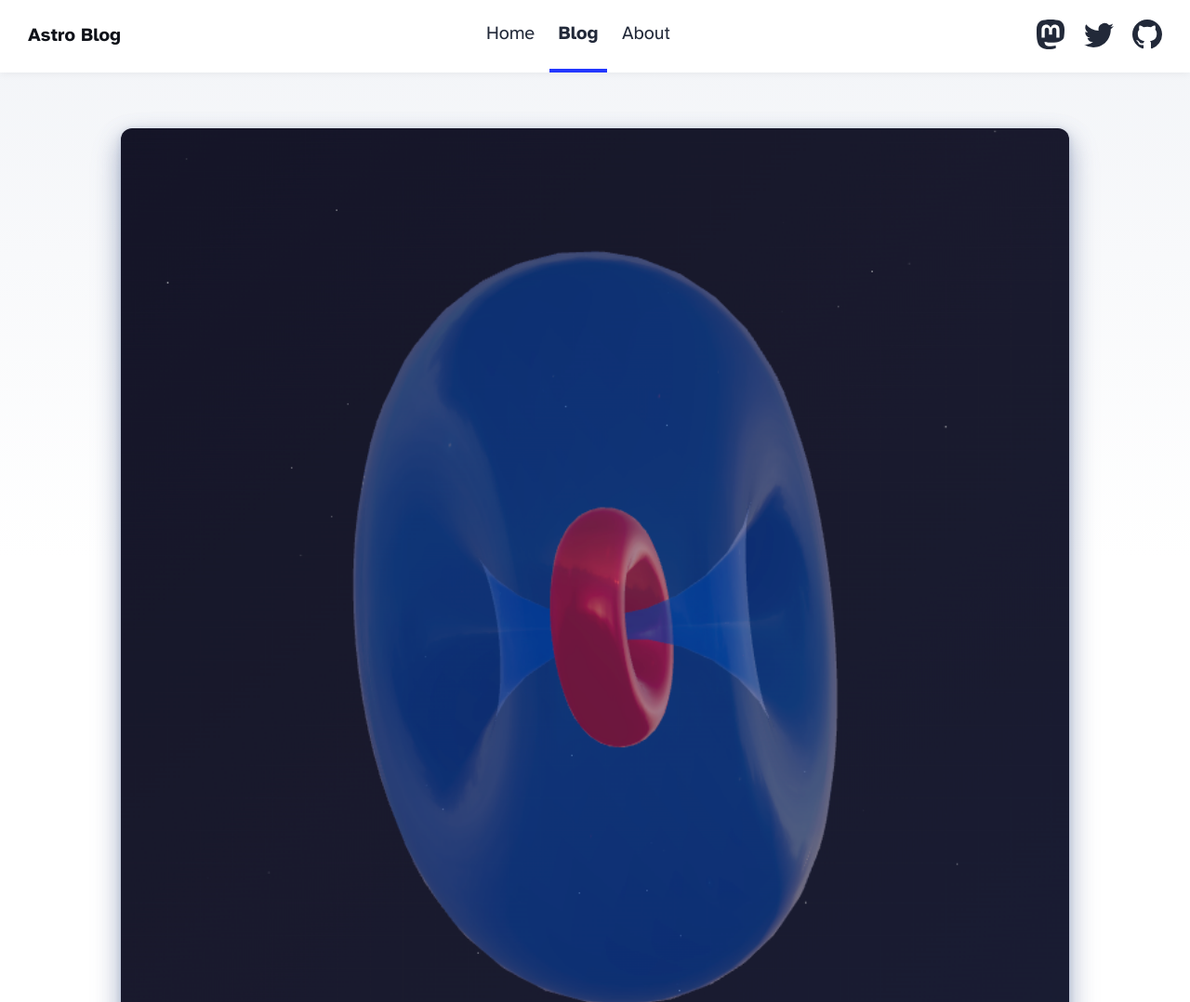
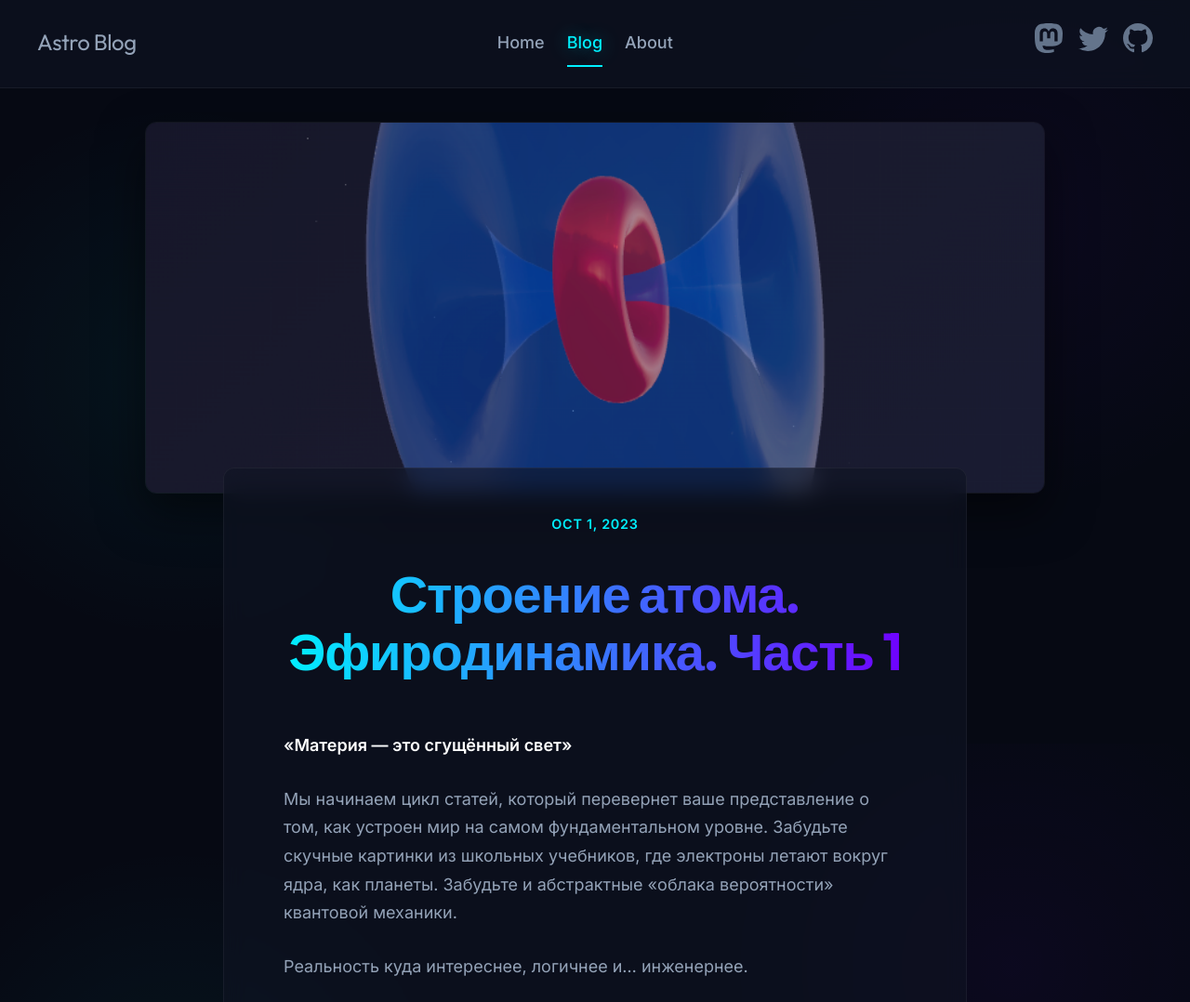
Before and after one commit to premananda108/ether-blog, an Astro site: page /blog/atom-structure-part-1 in a window 1280 px wide. Shown: the top 1078 px of the page at 93% size. Built offline with nearby package versions, Linux system fonts and the light colour scheme; Astro itself is replaced by a stand-in of ours.

Commit message:
дизайн

```diff
--- a/src/components/BaseHead.astro
+++ b/src/components/BaseHead.astro
@@ -32,8 +32,9 @@
 <meta name="generator" content={Astro.generator} />
 
 <!-- Font preloads -->
-<link rel="preload" href="/fonts/atkinson-regular.woff" as="font" type="font/woff" crossorigin />
-<link rel="preload" href="/fonts/atkinson-bold.woff" as="font" type="font/woff" crossorigin />
+<link rel="preconnect" href="https://fonts.googleapis.com">
+<link rel="preconnect" href="https://fonts.gstatic.com" crossorigin>
+<link href="https://fonts.googleapis.com/css2?family=Inter:wght@400;500;600&family=Outfit:wght@400;600;700;800&display=swap" rel="stylesheet">
 
 <!-- Canonical URL -->
 <link rel="canonical" href={canonicalURL} />
--- a/src/components/Header.astro
+++ b/src/components/Header.astro
@@ -45,41 +45,71 @@
 <style>
 	header {
 		margin: 0;
-		padding: 0 1em;
-		background: white;
-		box-shadow: 0 2px 8px rgba(var(--black), 5%);
+		padding: 1rem 2rem;
+		background: var(--bg-surface);
+		backdrop-filter: var(--glass-blur);
+		-webkit-backdrop-filter: var(--glass-blur);
+		border-bottom: var(--glass-border);
+		position: sticky;
+		top: 0;
+		z-index: 1000;
 	}
 	h2 {
 		margin: 0;
-		font-size: 1em;
+		font-size: 1.5rem;
+		font-family: 'Outfit', sans-serif;
+		font-weight: 800;
 	}
+	h2 a {
+		color: #fff;
+		text-decoration: none;
+		display: inline-block;
+	}
+	h2 a:hover { color: var(--accent); text-shadow: var(--glow-accent); }
 
-	h2 a,
-	h2 a.active {
-		text-decoration: none;
-	}
 	nav {
 		display: flex;
 		align-items: center;
 		justify-content: space-between;
+		max-width: 1200px;
+		margin: 0 auto;
+	}
+	.internal-links {
+		display: flex;
+		gap: 1.5rem;
 	}
 	nav a {
-		padding: 1em 0.5em;
-		color: var(--black);
-		border-bottom: 4px solid transparent;
+		padding: 0.5em 0;
+		color: var(--text-secondary);
+		border-bottom: 2px solid transparent;
 		text-decoration: none;
+		font-weight: 500;
+		transition: var(--transition);
 	}
 	nav a.active {
-		text-decoration: none;
+		color: var(--accent);
 		border-bottom-color: var(--accent);
+		text-shadow: var(--glow-accent);
 	}
-	.social-links,
+	nav a:hover:not(.active) {
+		color: #fff;
+		border-bottom-color: rgba(255, 255, 255, 0.2);
+	}
+	.social-links {
+		display: flex;
+		gap: 1rem;
+	}
 	.social-links a {
-		display: flex;
+		color: var(--text-muted);
+		transition: var(--transition);
+	}
+	.social-links a:hover {
+		color: var(--accent);
 	}
 	@media (max-width: 720px) {
 		.social-links {
 			display: none;
 		}
+		header { padding: 1rem; }
 	}
 </style>
--- a/src/layouts/BlogPost.astro
+++ b/src/layouts/BlogPost.astro
@@ -1,5 +1,4 @@
 ---
-import { Image } from 'astro:assets';
 import type { CollectionEntry } from 'astro:content';
 import BaseHead from '../components/BaseHead.astro';
 import Footer from '../components/Footer.astro';
@@ -11,46 +10,44 @@
 const { title, description, pubDate, updatedDate, heroImage } = Astro.props;
 ---
 
-<html lang="en">
+<html lang="ru">
 	<head>
 		<BaseHead title={title} description={description} />
 		<style>
-			main {
-				width: calc(100% - 2em);
-				max-width: 100%;
-				margin: 0;
+			main { padding: 0; width: 100%; max-width: 100%; }
+			.hero { width: 100%; margin-bottom: 2rem; padding: 0 1rem; max-width: 1000px; margin: 0 auto; }
+			.hero-img {
+				width: 100%;
+				height: auto;
+				max-height: 50vh;
+				object-fit: cover;
+				border-radius: var(--radius);
+				border: var(--glass-border);
+				box-shadow: 0 20px 50px rgba(0, 0, 0, 0.5);
 			}
-			.hero-image {
-				width: 100%;
+			.content-wrapper {
+				max-width: 800px;
+				margin: -4rem auto 4rem;
+				position: relative;
+				z-index: 10;
+				padding: 3rem 4rem;
 			}
-			.hero-image img {
-				display: block;
-				margin: 0 auto;
-				border-radius: 12px;
-				box-shadow: var(--box-shadow);
+			.post-header { margin-bottom: 3rem; text-align: center; }
+			.post-header h1 { margin-bottom: 0.5rem; font-size: 3.5rem; line-height: 1.1; }
+			.metadata {
+				color: var(--accent);
+				font-size: 0.9rem;
+				font-weight: 600;
+				letter-spacing: 0.05em;
+				text-transform: uppercase;
+				display: flex; gap: 1rem; justify-content: center;
 			}
-			.prose {
-				width: 720px;
-				max-width: calc(100% - 2em);
-				margin: auto;
-				padding: 1em;
-				color: rgb(var(--gray-dark));
-			}
-			.title {
-				margin-bottom: 1em;
-				padding: 1em 0;
-				text-align: center;
-				line-height: 1;
-			}
-			.title h1 {
-				margin: 0 0 0.5em 0;
-			}
-			.date {
-				margin-bottom: 0.5em;
-				color: rgb(var(--gray));
-			}
-			.last-updated-on {
-				font-style: italic;
+			.divider { opacity: 0.5; color: var(--text-muted); }
+
+			@media (max-width: 768px) {
+				.content-wrapper { margin-top: -2rem; padding: 2rem 1.5rem; }
+				.post-header h1 { font-size: 2.2rem; }
+				.post-header { margin-bottom: 2rem; }
 			}
 		</style>
 	</head>
@@ -59,25 +56,25 @@
 		<Header />
 		<main>
 			<article>
-				<div class="hero-image">
-					{heroImage && <Image width={1020} height={510} src={heroImage} alt="" />}
+				<div class="hero">
+					{heroImage && <img src={heroImage} alt="" class="hero-img" />}
 				</div>
-				<div class="prose">
-					<div class="title">
-						<div class="date">
+				<div class="glass-panel content-wrapper">
+					<div class="post-header">
+						<div class="metadata">
 							<FormattedDate date={pubDate} />
-							{
-								updatedDate && (
-									<div class="last-updated-on">
-										Last updated on <FormattedDate date={updatedDate} />
-									</div>
-								)
-							}
+							{updatedDate && (
+								<>
+									<span class="divider">•</span>
+									<span>Обновлено: <FormattedDate date={updatedDate} /></span>
+								</>
+							)}
 						</div>
-						<h1>{title}</h1>
-						<hr />
+						<h1 class="gradient-text">{title}</h1>
 					</div>
-					<slot />
+					<div class="prose">
+						<slot />
+					</div>
 				</div>
 			</article>
 		</main>
--- a/src/pages/blog/index.astro
+++ b/src/pages/blog/index.astro
@@ -1,5 +1,4 @@
 ---
-import { Image } from 'astro:assets';
 import { getCollection } from 'astro:content';
 import BaseHead from '../../components/BaseHead.astro';
 import Footer from '../../components/Footer.astro';
@@ -13,76 +12,86 @@
 ---
 
 <!doctype html>
-<html lang="en">
+<html lang="ru">
 	<head>
 		<BaseHead title={SITE_TITLE} description={SITE_DESCRIPTION} />
 		<style>
 			main {
 				width: 960px;
+				margin: 0 auto;
 			}
 			ul {
-				display: flex;
-				flex-wrap: wrap;
+				display: grid;
+				grid-template-columns: repeat(2, 1fr);
 				gap: 2rem;
 				list-style-type: none;
 				margin: 0;
 				padding: 0;
 			}
-			ul li {
-				width: calc(50% - 1rem);
+			ul li:first-child {
+				grid-column: 1 / -1;
+				margin-bottom: 2rem;
 			}
 			ul li * {
 				text-decoration: none;
 				transition: 0.2s ease;
 			}
-			ul li:first-child {
+			.post-card {
+				display: block;
+				height: 100%;
+				padding: 0;
+				overflow: hidden;
+			}
+			.post-card:hover { border-color: var(--accent); }
+			.post-card img {
 				width: 100%;
-				margin-bottom: 1rem;
-				text-align: center;
+				height: 250px;
+				object-fit: cover;
+				margin: 0;
+				border-radius: var(--radius) var(--radius) 0 0;
+				border: none;
+				border-bottom: var(--glass-border);
 			}
 			ul li:first-child img {
-				width: 100%;
+				height: 400px;
+			}
+			.post-content {
+				padding: 2rem;
+			}
+			.title {
+				margin: 0 0 0.5rem 0;
+				color: #fff;
+				line-height: 1.2;
+				font-size: 1.8rem;
 			}
 			ul li:first-child .title {
-				font-size: 2.369rem;
-			}
-			ul li img {
-				margin-bottom: 0.5rem;
-				border-radius: 12px;
-			}
-			ul li a {
-				display: block;
-			}
-			.title {
-				margin: 0;
-				color: rgb(var(--black));
-				line-height: 1;
+				font-size: 2.8rem;
 			}
 			.date {
 				margin: 0;
-				color: rgb(var(--gray));
+				color: var(--accent);
+				font-family: 'Fira Code', monospace;
+				font-size: 0.9em;
 			}
-			ul li a:hover h4,
-			ul li a:hover .date {
-				color: rgb(var(--accent));
+
+			.post-card:hover .title {
+				color: var(--accent);
 			}
-			ul a:hover img {
-				box-shadow: var(--box-shadow);
+			.post-card:hover img {
+				transform: scale(1.02);
 			}
-			@media (max-width: 720px) {
+			.img-wrapper {
+				overflow: hidden;
+				border-radius: var(--radius) var(--radius) 0 0;
+			}
+
+			@media (max-width: 768px) {
 				ul {
-					gap: 0.5em;
+					grid-template-columns: 1fr;
+					gap: 1.5rem;
 				}
-				ul li {
-					width: 100%;
-					text-align: center;
-				}
-				ul li:first-child {
-					margin-bottom: 0;
-				}
-				ul li:first-child .title {
-					font-size: 1.563em;
-				}
+				ul li:first-child img { height: 250px; }
+				ul li:first-child .title { font-size: 2rem; }
 			}
 		</style>
 	</head>
@@ -91,21 +100,23 @@
 		<main>
 			<section>
 				<ul>
-					{
-						posts.map((post) => (
-							<li>
-								<a href={`/blog/${post.id}/`}>
-									{post.data.heroImage && (
-										<Image width={720} height={360} src={post.data.heroImage} alt="" />
-									)}
+					{posts.map((post) => (
+						<li>
+							<a href={`/${post.data.slug || post.id}`} class="glass-panel post-card">
+								{post.data.heroImage && (
+									<div class="img-wrapper">
+										<img src={post.data.heroImage} alt="" />
+									</div>
+								)}
+								<div class="post-content">
 									<h4 class="title">{post.data.title}</h4>
 									<p class="date">
 										<FormattedDate date={post.data.pubDate} />
 									</p>
-								</a>
-							</li>
-						))
-					}
+								</div>
+							</a>
+						</li>
+					))}
 				</ul>
 			</section>
 		</main>
--- a/src/pages/index.astro
+++ b/src/pages/index.astro
@@ -6,43 +6,102 @@
 ---
 
 <!doctype html>
-<html lang="en">
+<html lang="ru">
 	<head>
 		<BaseHead title={SITE_TITLE} description={SITE_DESCRIPTION} />
+		<style>
+			.hero-section {
+				text-align: center;
+				padding: 4rem 1rem;
+				display: flex;
+				flex-direction: column;
+				align-items: center;
+				gap: 1.5rem;
+			}
+			.tagline {
+				font-family: 'Fira Code', monospace;
+				color: var(--accent);
+				letter-spacing: 0.1em;
+				text-transform: uppercase;
+				font-size: 0.9rem;
+			}
+			h1 {
+				font-size: 4rem;
+				line-height: 1.1;
+				margin: 0;
+				max-width: 800px;
+			}
+			.subtitle {
+				font-size: 1.25rem;
+				color: var(--text-secondary);
+				max-width: 600px;
+				margin: 0 auto;
+			}
+			.cta-buttons {
+				display: flex;
+				gap: 1rem;
+				margin-top: 2rem;
+			}
+			.btn {
+				padding: 1rem 2rem;
+				border-radius: var(--radius);
+				font-weight: 600;
+				text-decoration: none;
+				transition: var(--transition);
+			}
+			.btn-primary {
+				background: var(--accent);
+				color: #000;
+				box-shadow: var(--glow-accent);
+			}
+			.btn-primary:hover {
+				background: #fff;
+				color: #000;
+				box-shadow: 0 0 40px rgba(255, 255, 255, 0.6);
+			}
+			.btn-secondary {
+				background: var(--bg-surface);
+				border: var(--glass-border);
+				color: #fff;
+			}
+			.btn-secondary:hover {
+				background: var(--bg-surface-solid);
+				border-color: rgba(255,255,255,0.2);
+			}
+
+			.features {
+				display: grid;
+				grid-template-columns: repeat(auto-fit, minmax(300px, 1fr));
+				gap: 2rem;
+				margin-top: 4rem;
+			}
+		</style>
 	</head>
 	<body>
 		<Header />
 		<main>
-			<h1>🧑‍🚀 Hello, Astronaut!</h1>
-			<p>
-				Welcome to the official <a href="https://astro.build/">Astro</a> blog starter template. This template
-				serves as a lightweight, minimally-styled starting point for anyone looking to build a personal
-				website, blog, or portfolio with Astro.
-			</p>
-			<p>
-				This template comes with a few integrations already configured in your
-				<code>astro.config.mjs</code> file. You can customize your setup with
-				<a href="https://astro.build/integrations">Astro Integrations</a> to add tools like Tailwind,
-				React, or Vue to your project.
-			</p>
-			<p>Here are a few ideas on how to get started with the template:</p>
-			<ul>
-				<li>Edit this page in <code>src/pages/index.astro</code></li>
-				<li>Edit the site header items in <code>src/components/Header.astro</code></li>
-				<li>Add your name to the footer in <code>src/components/Footer.astro</code></li>
-				<li>Check out the included blog posts in <code>src/content/blog/</code></li>
-				<li>Customize the blog post page layout in <code>src/layouts/BlogPost.astro</code></li>
-			</ul>
-			<p>
-				Have fun! If you get stuck, remember to
-				<a href="https://docs.astro.build/">read the docs</a>
-				or <a href="https://astro.build/chat">join us on Discord</a> to ask questions.
-			</p>
-			<p>
-				Looking for a blog template with a bit more personality? Check out
-				<a href="https://github.com/Charca/astro-blog-template">astro-blog-template</a>
-				by <a href="https://twitter.com/Charca">Maxi Ferreira</a>.
-			</p>
+			<section class="hero-section">
+				<span class="tagline">Альтернативная физика</span>
+				<h1><span class="gradient-text">Эфиродинамика</span> и структура материи</h1>
+				<p class="subtitle">
+					Исследуем, как устроен наш мир на фундаментальном уровне. Забудьте про вероятности — добро пожаловать в инженерный подход к строению атома.
+				</p>
+				<div class="cta-buttons">
+					<a href="/atom-structure-part-1" class="btn btn-primary">Начать чтение</a>
+					<a href="/blog" class="btn btn-secondary">Все статьи</a>
+				</div>
+			</section>
+
+			<section class="features">
+				<div class="glass-panel">
+					<h3>🔭 Прямые наблюдения</h3>
+					<p>Мы анализируем реальные снимки атомов, полученные квантовыми микроскопами, а не математические абстракции.</p>
+				</div>
+				<div class="glass-panel">
+					<h3>🌪️ Теория вихрей</h3>
+					<p>Эфир возвращается. Узнайте, почему материя — это устойчивый тороидальный вихрь в сверхплотной среде.</p>
+				</div>
+			</section>
 		</main>
 		<Footer />
 	</body>
--- a/src/styles/global.css
+++ b/src/styles/global.css
@@ -1,141 +1,216 @@
-/*
-  The CSS in this style tag is based off of Bear Blog's default CSS.
-  https://github.com/HermanMartinus/bearblog/blob/297026a877bc2ab2b3bdfbd6b9f7961c350917dd/templates/styles/blog/default.css
-  License MIT: https://github.com/HermanMartinus/bearblog/blob/master/LICENSE.md
- */
+:root {
+	/* Core Colors */
+	--bg-main: #060913;
+	/* Deep space dark */
+	--bg-surface: rgba(15, 20, 35, 0.6);
+	/* Glassy surface */
+	--bg-surface-solid: #0f1423;
+	--bg-card: rgba(22, 28, 45, 0.5);
 
-:root {
-	--accent: #2337ff;
-	--accent-dark: #000d8a;
-	--black: 15, 18, 25;
-	--gray: 96, 115, 159;
-	--gray-light: 229, 233, 240;
-	--gray-dark: 34, 41, 57;
-	--gray-gradient: rgba(var(--gray-light), 50%), #fff;
-	--box-shadow:
-		0 2px 6px rgba(var(--gray), 25%), 0 8px 24px rgba(var(--gray), 33%), 0 16px 32px
-		rgba(var(--gray), 33%);
+	/* Neons */
+	--accent: #00f0ff;
+	/* Cyan */
+	--accent-secondary: #7000ff;
+	/* Purple */
+	--accent-tertiary: #ff0055;
+	/* Pink */
+
+	/* Text Colors */
+	--text-primary: #e2e8f0;
+	--text-secondary: #94a3b8;
+	--text-muted: #64748b;
+
+	/* Glows and Gradients */
+	--glow-accent: 0 0 20px rgba(0, 240, 255, 0.4);
+	--glow-purple: 0 0 30px rgba(112, 0, 255, 0.4);
+	--gradient-text: linear-gradient(90deg, var(--accent), var(--accent-secondary));
+	--gradient-bg: linear-gradient(135deg, rgba(6, 9, 19, 1) 0%, rgba(15, 20, 35, 1) 100%);
+
+	/* UI Variables */
+	--glass-border: 1px solid rgba(255, 255, 255, 0.05);
+	--glass-blur: blur(12px);
+	--radius: 12px;
+	--transition: all 0.3s cubic-bezier(0.4, 0, 0.2, 1);
 }
-@font-face {
-	font-family: "Atkinson";
-	src: url("/fonts/atkinson-regular.woff") format("woff");
-	font-weight: 400;
-	font-style: normal;
-	font-display: swap;
+
+* {
+	box-sizing: border-box;
 }
-@font-face {
-	font-family: "Atkinson";
-	src: url("/fonts/atkinson-bold.woff") format("woff");
-	font-weight: 700;
-	font-style: normal;
-	font-display: swap;
-}
+
 body {
-	font-family: "Atkinson", sans-serif;
+	font-family: 'Inter', system-ui, -apple-system, sans-serif;
 	margin: 0;
 	padding: 0;
-	text-align: left;
-	background: linear-gradient(var(--gray-gradient)) no-repeat;
-	background-size: 100% 600px;
-	word-wrap: break-word;
-	overflow-wrap: break-word;
-	color: rgb(var(--gray-dark));
-	font-size: 20px;
+	background-color: var(--bg-main);
+	background-image:
+		radial-gradient(circle at 15% 50%, rgba(0, 240, 255, 0.05), transparent 25%),
+		radial-gradient(circle at 85% 30%, rgba(112, 0, 255, 0.05), transparent 25%);
+	background-attachment: fixed;
+	color: var(--text-primary);
+	font-size: 18px;
 	line-height: 1.7;
+	-webkit-font-smoothing: antialiased;
 }
+
 main {
-	width: 720px;
-	max-width: calc(100% - 2em);
-	margin: auto;
-	padding: 3em 1em;
+	width: 800px;
+	max-width: 100%;
+	margin: 0 auto;
+	padding: 4em 1em;
 }
+
+/* Typography Headings */
 h1,
 h2,
 h3,
 h4,
 h5,
 h6 {
-	margin: 0 0 0.5rem 0;
-	color: rgb(var(--black));
+	font-family: 'Outfit', sans-serif;
+	font-weight: 700;
+	color: #fff;
 	line-height: 1.2;
+	margin: 2rem 0 1rem;
+	letter-spacing: -0.02em;
 }
+
 h1 {
-	font-size: 3.052em;
+	font-size: 3rem;
 }
+
 h2 {
-	font-size: 2.441em;
+	font-size: 2.25rem;
 }
+
 h3 {
-	font-size: 1.953em;
+	font-size: 1.75rem;
 }
+
 h4 {
-	font-size: 1.563em;
+	font-size: 1.5rem;
 }
-h5 {
-	font-size: 1.25em;
+
+/* Gradient Text Effect */
+.gradient-text {
+	background: var(--gradient-text);
+	-webkit-background-clip: text;
+	background-clip: text;
+	-webkit-text-fill-color: transparent;
+	display: inline-block;
 }
+
 strong,
 b {
-	font-weight: 700;
+	font-weight: 600;
+	color: #fff;
 }
+
+p {
+	margin-bottom: 1.5em;
+	color: var(--text-secondary);
+}
+
+.prose p {
+	font-size: 1.125rem;
+}
+
 a {
 	color: var(--accent);
+	text-decoration: none;
+	transition: var(--transition);
 }
+
 a:hover {
-	color: var(--accent);
+	color: #fff;
+	text-shadow: var(--glow-accent);
 }
-p {
-	margin-bottom: 1em;
+
+/* Links inside articles */
+.prose a {
+	border-bottom: 1px solid rgba(0, 240, 255, 0.3);
 }
-.prose p {
-	margin-bottom: 2em;
+
+.prose a:hover {
+	border-bottom-color: var(--accent);
 }
-textarea {
-	width: 100%;
-	font-size: 16px;
-}
-input {
-	font-size: 16px;
-}
-table {
-	width: 100%;
-}
+
+/* Images & Media */
 img {
 	max-width: 100%;
 	height: auto;
-	border-radius: 8px;
+	border-radius: var(--radius);
+	border: var(--glass-border);
+	box-shadow: 0 10px 30px rgba(0, 0, 0, 0.5);
+	display: block;
+	margin: 2em auto;
 }
+
+/* Code Blocks & Inline Code */
 code {
-	padding: 2px 5px;
-	background-color: rgb(var(--gray-light));
-	border-radius: 2px;
+	font-family: 'Fira Code', monospace;
+	padding: 0.2em 0.4em;
+	background-color: rgba(255, 255, 255, 0.08);
+	color: var(--accent);
+	border-radius: 4px;
+	font-size: 0.9em;
 }
+
 pre {
 	padding: 1.5em;
-	border-radius: 8px;
+	border-radius: var(--radius);
+	background: var(--bg-surface-solid) !important;
+	border: var(--glass-border);
+	overflow-x: auto;
+	box-shadow: inset 0 2px 10px rgba(0, 0, 0, 0.2);
 }
-pre > code {
+
+pre>code {
 	all: unset;
+	color: var(--text-primary);
 }
+
+/* Blockquotes */
 blockquote {
 	border-left: 4px solid var(--accent);
-	padding: 0 0 0 20px;
+	background: var(--bg-card);
+	backdrop-filter: var(--glass-blur);
+	padding: 1.5em 2em;
+	margin: 2em 0;
+	border-radius: 0 var(--radius) var(--radius) 0;
+	font-style: italic;
+	color: #fff;
+	box-shadow: var(--glow-accent);
+}
+
+blockquote p {
+	color: #fff;
 	margin: 0;
-	font-size: 1.333em;
 }
+
 hr {
 	border: none;
-	border-top: 1px solid rgb(var(--gray-light));
-}
-@media (max-width: 720px) {
-	body {
-		font-size: 18px;
-	}
-	main {
-		padding: 1em;
-	}
+	height: 1px;
+	background: linear-gradient(90deg, transparent, rgba(255, 255, 255, 0.1), transparent);
+	margin: 3em 0;
 }
 
+/* Glass Panels */
+.glass-panel {
+	background: var(--bg-surface);
+	backdrop-filter: var(--glass-blur);
+	-webkit-backdrop-filter: var(--glass-blur);
+	border: var(--glass-border);
+	border-radius: var(--radius);
+	padding: 2em;
+	transition: var(--transition);
+}
+
+.glass-panel:hover {
+	border-color: rgba(255, 255, 255, 0.15);
+	box-shadow: 0 10px 40px rgba(0, 0, 0, 0.4);
+}
+
+/* Accessibility */
 .sr-only {
 	border: 0;
 	padding: 0;
@@ -144,12 +219,27 @@
 	height: 1px;
 	width: 1px;
 	overflow: hidden;
-	/* IE6, IE7 - a 0 height clip, off to the bottom right of the visible 1px box */
 	clip: rect(1px 1px 1px 1px);
-	/* maybe deprecated but we need to support legacy browsers */
 	clip: rect(1px, 1px, 1px, 1px);
-	/* modern browsers, clip-path works inwards from each corner */
 	clip-path: inset(50%);
-	/* added line to stop words getting smushed together (as they go onto separate lines and some screen readers do not understand line feeds as a space */
 	white-space: nowrap;
 }
+
+/* Responsive UI */
+@media (max-width: 768px) {
+	h1 {
+		font-size: 2.5rem;
+	}
+
+	body {
+		font-size: 16px;
+	}
+
+	main {
+		padding: 2em 1.5em;
+	}
+
+	blockquote {
+		padding: 1em 1.5em;
+	}
+}
```
Also changed, not shown: src/components/Footer.astro (+11 -7 lines), src/pages/[...slug].astro (+4 -21 lines).
